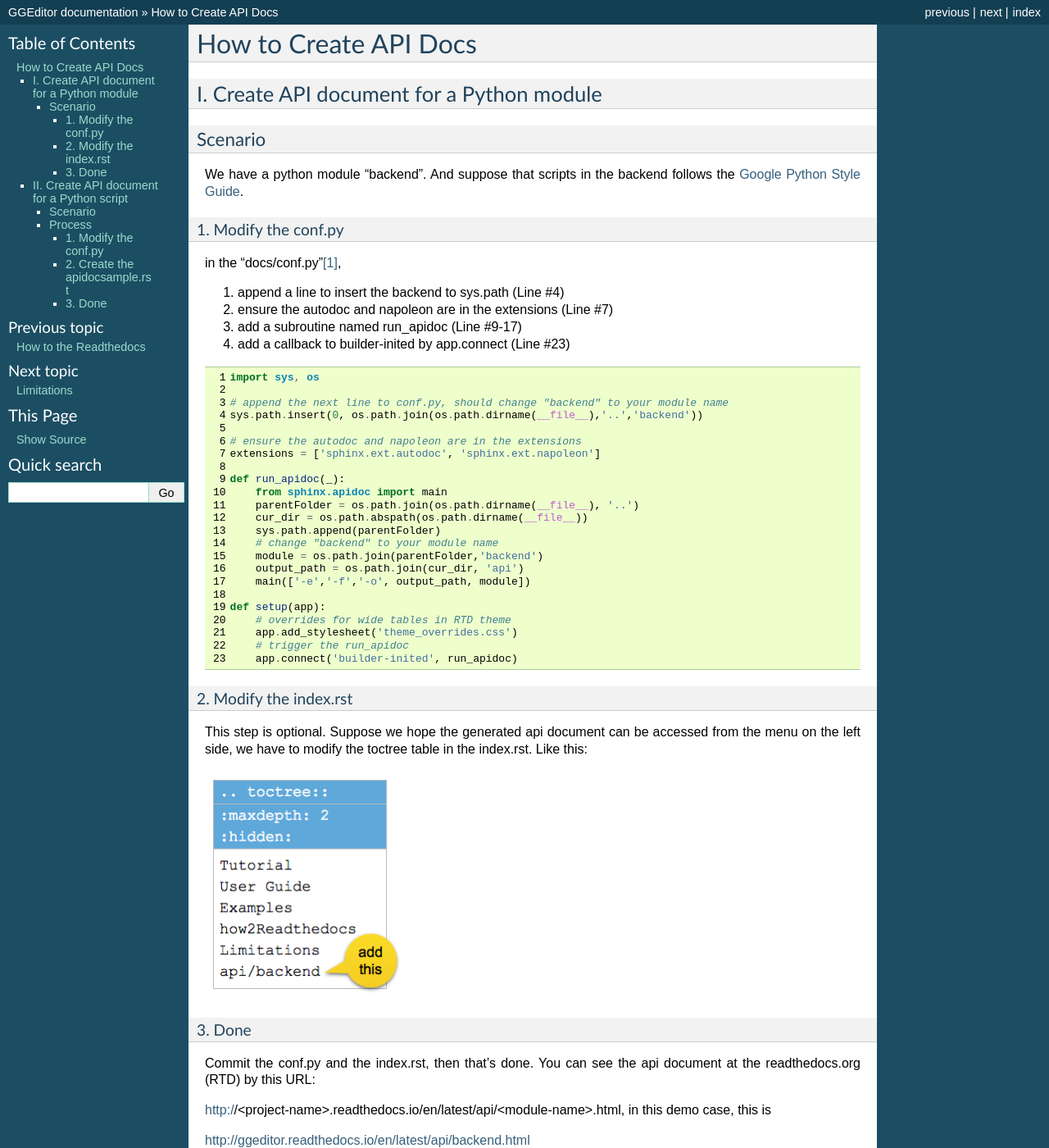
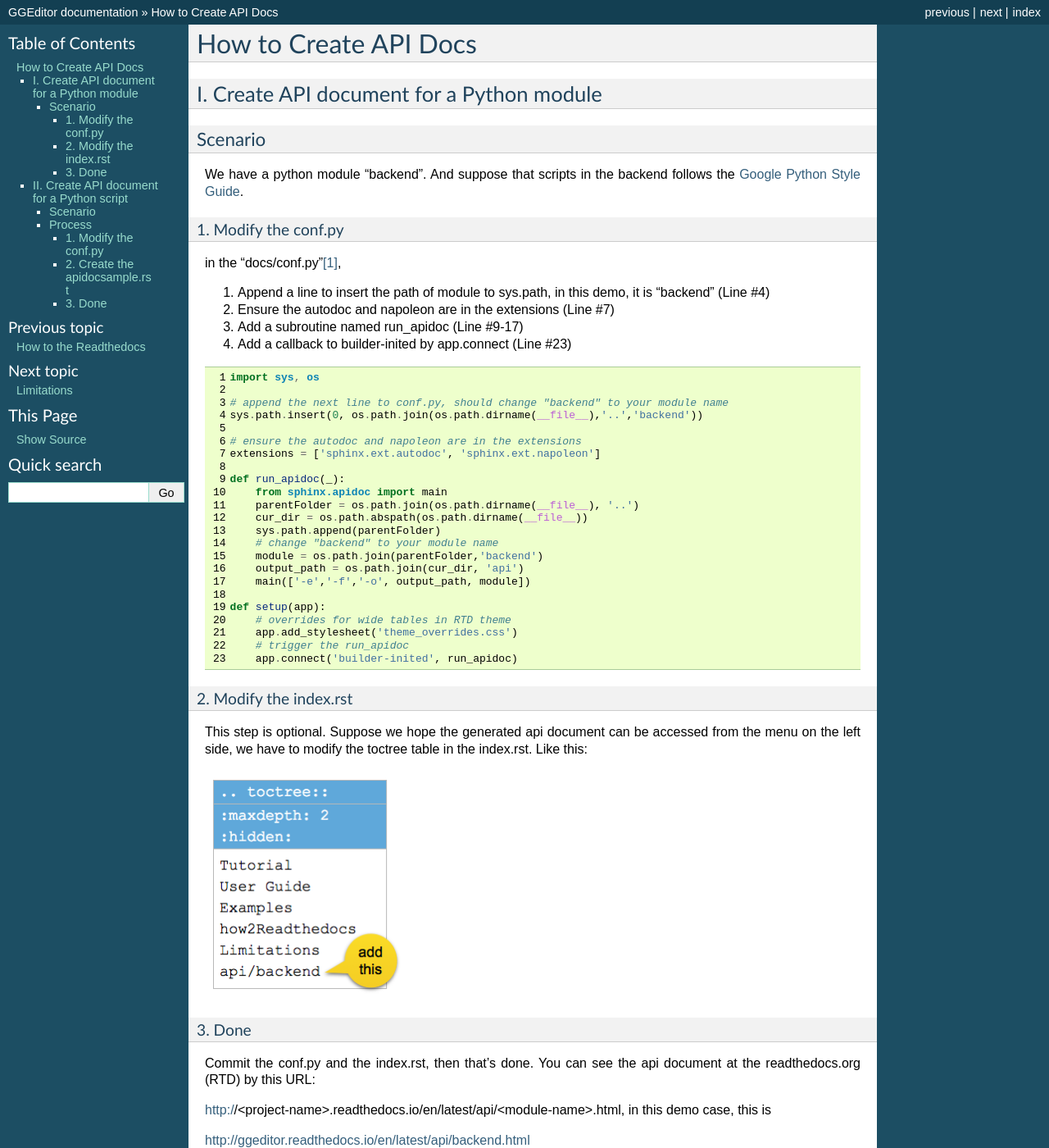
Before and after one commit to iapyeh/GGeditor, a Sphinx documentation site: the page built from docs/ApiDoc.rst, in a window 1280 px wide and 1400 px high. Shown: the whole window at 82% size. Built offline with Sphinx 7.4.7, drawn with Linux system fonts in a browser that asks for light colours; pages that are not in the unit, such as notebooks, are missing from menus; some of the changed text lies outside the part shown.

Commit message:
Google Docs reST Editor@2016-12-28 8:36:12

```diff
--- a/docs/ApiDoc.rst
+++ b/docs/ApiDoc.rst
@@ -23,13 +23,13 @@ We have a python module "backend". And suppose that scripts in the backend follo
 
 in the "docs/conf.py"\ [#F1]_\ ,
 
-#. append a line to insert the backend to sys.path (Line #4)
+#. Append a line to insert the path of module to sys.path, in this demo, it is "backend" (Line #4)
 
-#. ensure the autodoc and napoleon are in the extensions (Line #7)
+#. Ensure the autodoc and napoleon are in the extensions (Line #7)
 
-#. add a subroutine named run_apidoc (Line #9-17)
+#. Add a subroutine named run_apidoc (Line #9-17)
 
-#. add a callback to builder-inited by app.connect (Line #23)
+#. Add a callback to builder-inited by app.connect (Line #23)
 
 
 .. code-block:: python
@@ -104,9 +104,9 @@ Process
 
 in the "docs/conf.py",
 
-#. append a line to insert the backend to sys.path (Line #4)
+#. Append a line to insert the backend to sys.path (Line #4)
 
-#. ensure the autodoc and napoleon are in the extensions (Line #7)
+#. Ensure the autodoc and napoleon are in the extensions (Line #7)
 
 
 .. code-block:: python
```
